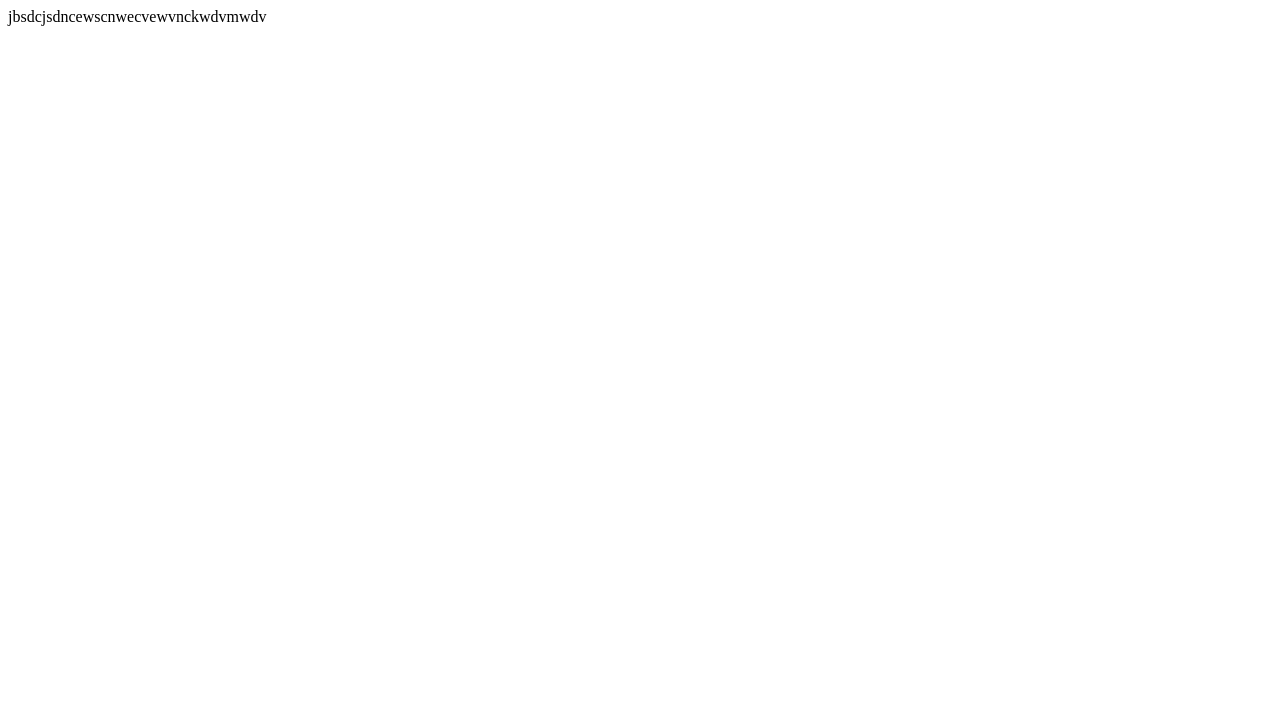
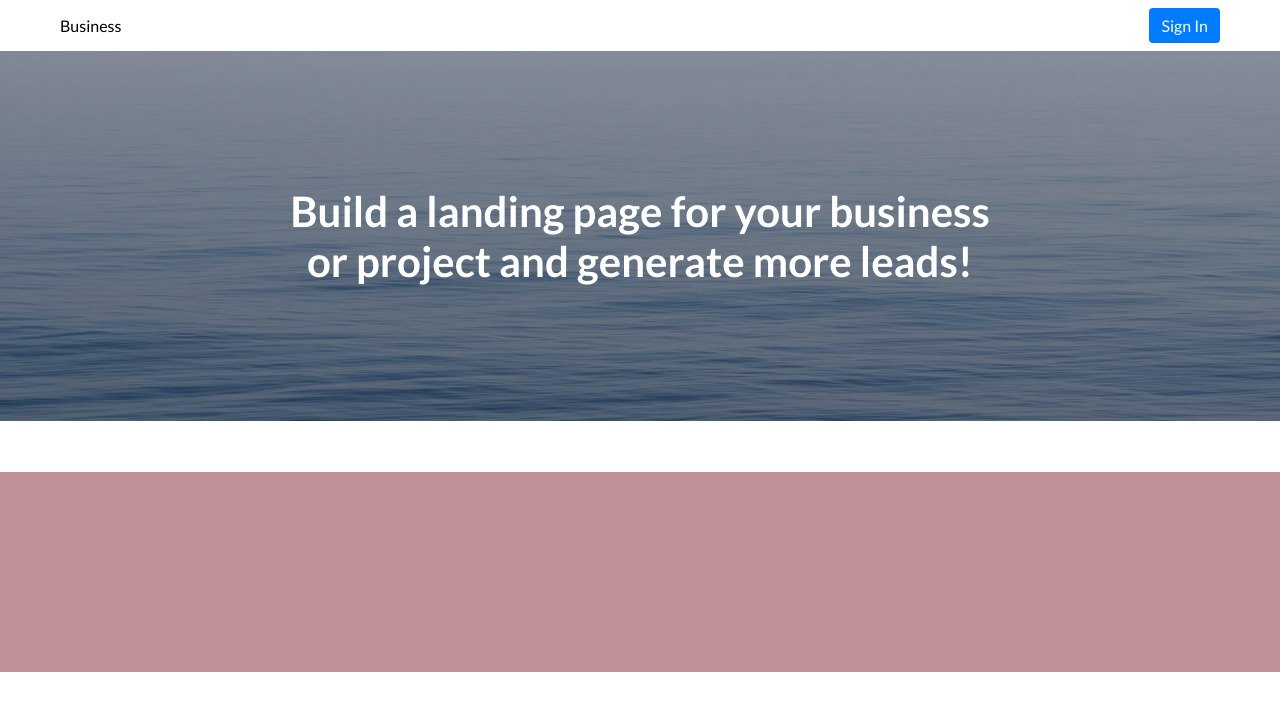
Before and after one commit to KarolinaMIKA/Tarpinis-atsiskaitymas, a plain HTML site: page index.html in a window 1280 px wide. Drawn offline with Linux system fonts and the light colour scheme.

Commit message:
Header_HERO-In-progrees

```diff
--- a/index.html
+++ b/index.html
@@ -4,13 +4,36 @@
         <meta charset="UTF-8">
         <meta http-equiv="X-UA-Compatible" content="IE=edge">
         <meta name="viewport" content="width=device-width, initial-scale=1.0">
-    <title>Business</title>
         <link rel="preconnect" href="https://fonts.googleapis.com">
         <link rel="preconnect" href="https://fonts.gstatic.com" crossorigin>
-    <link href="https://fonts.googleapis.com/css2?family=Hind+Siliguri:wght@300;700&display=swap" rel="stylesheet">
+        <link href="https://fonts.googleapis.com/css2?family=Lato:wght@300;400;700&display=swap" rel="stylesheet">
+        <link rel="stylesheet" href="style.css">
+        <title>Businessta</title>
     </head>
     <body>
-    <div>jbsdcjsdncewscnwecvewvnckwdvmwdv</div>
+        <header>
+            <div class="container">
+                <p class="header-title">Business</p>
+                <nav>
+                    <a class="button" href="/sign-in.html">Sign In</a>
+                </nav>
+            </div>
+        </header>
+        <main>
+            <section class="hero">
+                <img class="bg-image" src="images/bg-masthead-min.jpg" alt="A picture of waves in the sea">
+                <div class="content">
+                    <h1>Build a landing page for your business or project and generate more leads!</h1>
+                    <form action="">
 
+                    </form>
+                </div>
+            </section>
+            <section class="icons-grid"></section>
+            <section class="text-image-grid"></section>
+            <section class="testimonials"></section>
+            <section class="hero small"></section>
+        </main>
+        <footer></footer>
     </body>
 </html>
--- a/style.css
+++ b/style.css
@@ -1,4 +1,106 @@
-body{
+/* Global styles */
+
+body {
     margin: 0;
-    font-family: 'Hind Siliguri', sans-serif;
+    font-family: 'Lato', sans-serif;
 }
+
+.container {
+    max-width: 1200px;
+    padding: 0 20px;
+    width: 100%;
+    margin: 0 auto;
+    box-sizing: border-box;
+}
+
+.button {
+    display: inline-block;
+    font-weight: 400;
+    color: #fff;
+    border-radius: 4px;
+    background-color: #027bfe;
+    padding: 8px 12px;
+    cursor: pointer;
+    text-decoration: none;
+    transition: 0.3s ease-in-out;
+}
+
+.button:hover {
+    background-color: #0266d2;
+}
+
+/* Header styles */
+
+header {
+    position: fixed;
+    top: 0;
+    left: 0;
+    width: 100%;
+    background-color: #fff;
+    z-index: 9999;
+}
+
+header .container {
+    display: flex;
+    align-items: center;
+    justify-content: space-between;
+}
+
+header .header-title {
+    font-weight: 400;
+}
+
+/* Hero section styles */
+
+.hero {
+    display: flex;
+    justify-content: center;
+    align-items: center;
+    position: relative;
+    margin-top: 51px;
+    padding: 100px 0;
+    background: pink;
+}
+
+.hero:before {
+    content: "";
+    position: absolute;
+    top: 0;
+    left: 0;
+    width: 100%;
+    height: 100%;
+    background-color: rgba(0, 0, 0, 0.25);
+    pointer-events: none;
+    z-index: 1;
+}
+
+.hero .bg-image {
+    position: absolute;
+    top: 0;
+    left: 0;
+    width: 100%;
+    height: 100%;
+    object-fit: cover;
+    pointer-events: none;
+}
+
+.hero .content {
+    position: relative;
+    z-index: 1;
+}
+
+.hero .content h1 {
+    color: #fff;
+    font-size: 42px;
+    text-align: center;
+    max-width: 700px;
+    width: 100%;
+}
+
+/* Media-queries */
+
+@media (max-width: 700px) {
+    .hero {
+        padding: 50px 0;
+    }
+}
```
Lines whose indentation alone changed are shown as unchanged.
